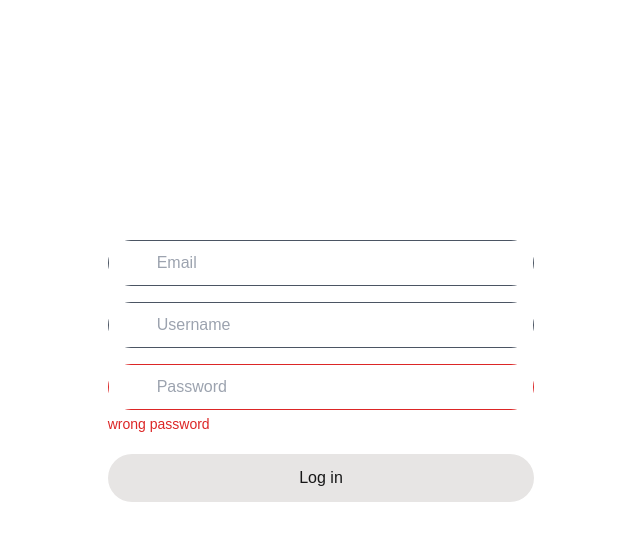
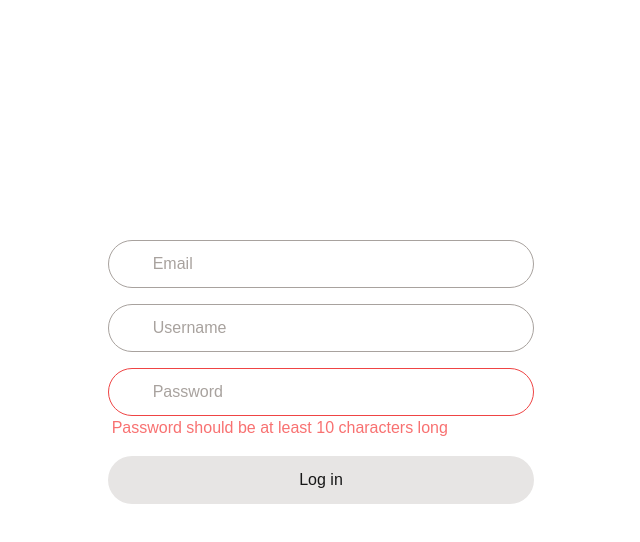
Before and after one commit to pgg-dev/nextjs-form, a Next.js app: page / in a window 1280 px wide. Both pictures are taken after typing "name@example.com", "Sample", "Sample123" into the empty fields and a click on the button "Log in". Shown: the top 542 px of the page, without its empty margins (319-959 px from the left). Built offline with nearby package versions, Linux system fonts and the light colour scheme.

Commit message:
add validation

```diff
--- a/actions.ts
+++ b/actions.ts
@@ -1,15 +1,28 @@
 "use server";
 
-export async function handleForm(prevState: any, formData: FormData) {
-  const password = formData.get("password");
-  await new Promise((resolve) => setTimeout(resolve, 1000));
-  if (password !== "12345") {
-    return {
-      success: false,
-      error: "wrong password",
-    };
+import { z } from "zod";
+
+const checkEmail = (email: string) => !email.includes("@zod.com");
+
+const formSchema = z.object({
+  email: z
+    .string()
+    .email()
+    .refine(checkEmail, "Only @zod.com emails are allowed"),
+  username: z.string().min(5, "Username should be at least 5 characters long."),
+  password: z
+    .string()
+    .min(10, "Password should be at least 10 characters long"),
+});
+
+export async function createAccount(prevState: any, formData: FormData) {
+  const data = {
+    email: formData.get("email"),
+    username: formData.get("username"),
+    password: formData.get("password"),
+  };
+  const result = formSchema.safeParse(data);
+  if (!result.success) {
+    return result.error.flatten();
   }
-  return {
-    success: true,
-  };
 }
--- a/app/page.tsx
+++ b/app/page.tsx
@@ -1,23 +1,33 @@
 "use client";
 
-import { handleForm } from "@/actions";
+import { createAccount } from "@/actions";
 import Button from "@/components/button";
-import Input from "@/components/Input";
-import { useFormState } from "react-dom";
+import Input from "@/components/input";
+import { useActionState } from "react";
 
 export default function Home() {
-  const [state, action] = useFormState(handleForm, null);
+  const [state, action] = useActionState(createAccount, null);
 
   return (
     <main className="flex justify-center pt-60">
       <form action={action} className="flex flex-col gap-4 w-1/3">
-        <Input name="email" type="email" placeholder="Email" />
-        <Input name="string" type="string" placeholder="Username" />
+        <Input
+          name="email"
+          type="email"
+          placeholder="Email"
+          errors={state?.fieldErrors.email}
+        />
+        <Input
+          name="username"
+          type="string"
+          placeholder="Username"
+          errors={state?.fieldErrors.username}
+        />
         <Input
           name="password"
           type="password"
           placeholder="Password"
-          error={state?.error}
+          errors={state?.fieldErrors.password}
         />
         <Button>Log in</Button>
       </form>
--- a/components/input.tsx
+++ b/components/input.tsx
@@ -3,7 +3,7 @@ interface InputProps {
   type: string;
   required?: boolean;
   placeholder: string;
-  error?: string;
+  errors?: string[];
 }
 
 export default function Input({
@@ -11,24 +11,29 @@ export default function Input({
   type,
   required,
   placeholder,
-  error,
+  errors = [],
 }: InputProps) {
   return (
     <div>
-      <div
-        className={`border border-gray-600 rounded-full w-full
-          ${error && "border-red-600 has-[:focus]:ring-red-600"}
-      `}
-      >
+      <div>
         <input
           name={name}
           type={type}
           placeholder={placeholder}
           required={required}
-          className="w-full bg-white py-2.5 pl-12 pr-5 outline-0"
+          className={`w-full h-12 pl-11 rounded-3xl bg-transparent text-stone-600 border placeholder:text-stone-400 focus:outline-none focus:ring focus:ring-offset-2 transition ${
+            errors.length > 0
+              ? "border-red-500 focus:ring-red-400"
+              : "border-stone-400 focus:ring-stone-300"
+          }`}
         />
       </div>
-      {error && <p className="text-red-600 my-1 text-sm">{error}</p>}
+      {/* {error && <p className="text-red-600 my-1 text-sm">{error}</p>} */}
+      {errors.map((error, index) => (
+        <span key={index} className="pt-2 pl-1 text-red-400">
+          {error}
+        </span>
+      ))}
     </div>
   );
 }
```
Also changed, not shown: package.json (+5 -4 lines), 1 other file (tests, documents, lock files or other folders).
